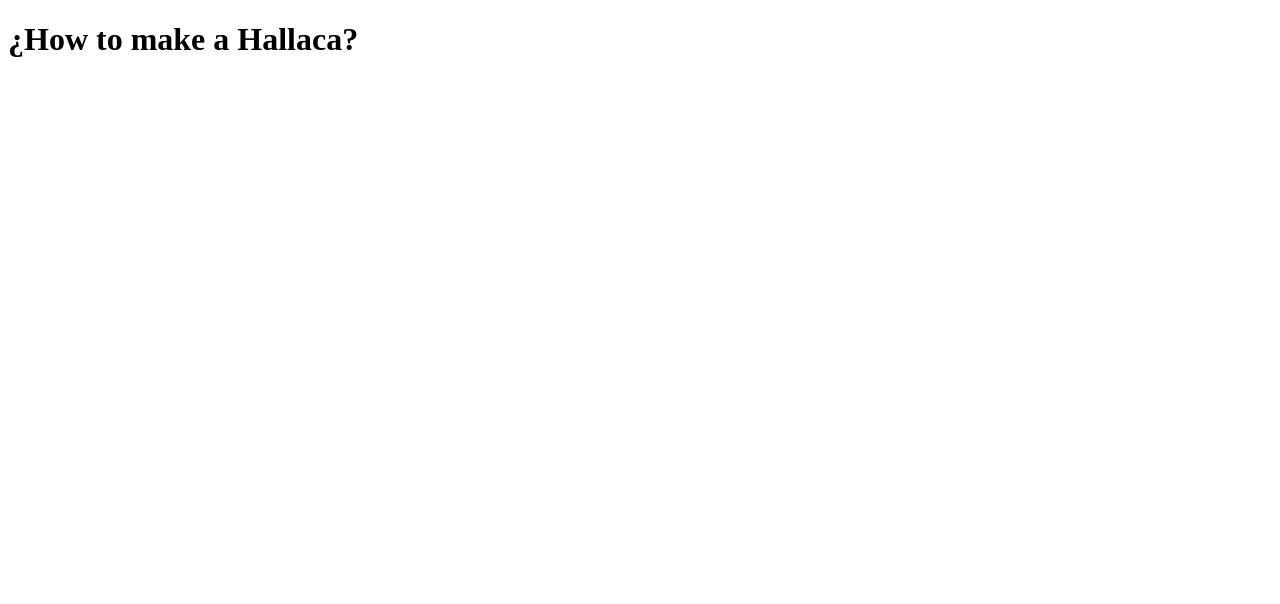
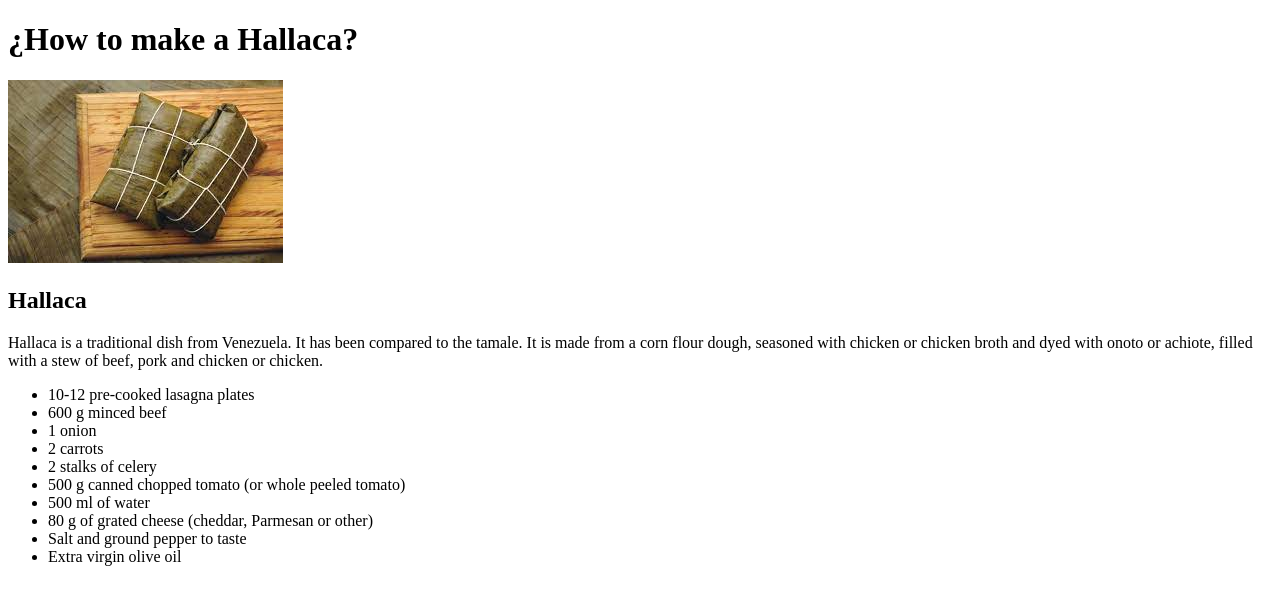
Before and after one commit to francoAlexande/odin-recipes, a plain HTML site: page recipes/hallaca.html in a window 1280 px wide. Drawn offline with Linux system fonts and the light colour scheme.

Commit message:
beginnig the interation 3

```diff
--- a/recipes/hallaca.html
+++ b/recipes/hallaca.html
@@ -7,5 +7,23 @@
 </head>
 <body>
   <h1>¿How to make a Hallaca?</h1>
+
+  <img src="../assets/hallaca.jpg" >
+
+  <h2>Hallaca</h2>
+
+  <p>Hallaca is a traditional dish from Venezuela. It has been compared to the tamale. It is made from a corn flour dough, seasoned with chicken or chicken broth and dyed with onoto or achiote, filled with a stew of beef, pork and chicken or chicken.</p>
+  <ul>
+    <li>10-12 pre-cooked lasagna plates</li>
+    <li>600 g minced beef</li>
+    <li>1 onion</li>
+    <li>2 carrots</li>
+    <li>2 stalks of celery</li>
+    <li>500 g canned chopped tomato (or whole peeled tomato)</li>
+    <li>500 ml of water</li>
+    <li>80 g of grated cheese (cheddar, Parmesan or other)</li>
+    <li>Salt and ground pepper to taste</li>
+    <li>Extra virgin olive oil</li>
+  </ul>
 </body>
 </html>
```
Also changed, not shown: recipes/empanadas.html (+14 -0 lines), recipes/lasagna.html (+11 -0 lines), assets/Empanada.jpg (added), assets/hallaca.jpg (added), assets/lasagna.jpg (added).
